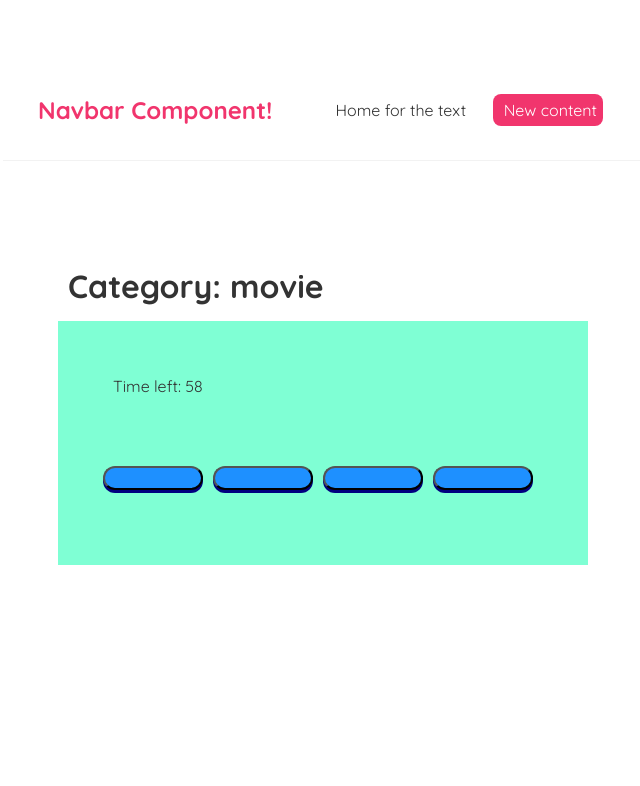
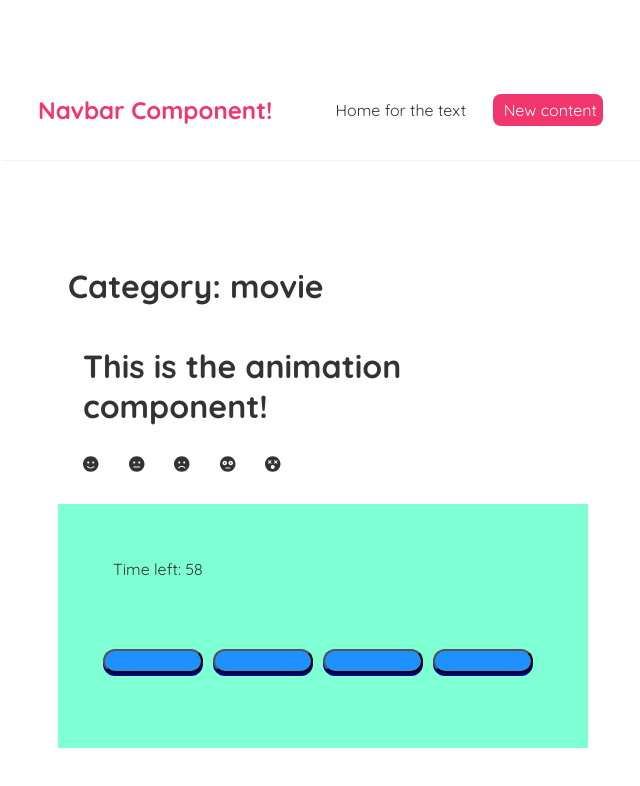
Before and after one commit to naoiri/Quiz-man, a React (Create React App) app in the folder frontend/: page /game in a window 1280 px wide. Both pictures are taken after a click on the button "Movie". Shown: the top 786 px of the page, without its empty margins (317-957 px from the left). Built offline with nearby package versions, Linux system fonts and the light colour scheme; no server answers; the HTML template or start-up script is replaced by a standard one.

Commit message:
Create simple face icons in animation component

```diff
--- a/frontend/package.json
+++ b/frontend/package.json
@@ -3,6 +3,8 @@
   "version": "0.1.0",
   "private": true,
   "dependencies": {
+    "@fortawesome/free-solid-svg-icons": "^5.15.4",
+    "@fortawesome/react-fontawesome": "^0.1.16",
     "@testing-library/jest-dom": "^5.15.0",
     "@testing-library/react": "^11.2.7",
     "@testing-library/user-event": "^12.8.3",
--- /dev/null
+++ b/frontend/src/Animation.js
@@ -0,0 +1,17 @@
+import React from "react";
+import { FontAwesomeIcon } from '@fortawesome/react-fontawesome';
+import { faSmile, faMeh, faFrown, faFlushed, faDizzy  } from '@fortawesome/free-solid-svg-icons';
+
+function Animation() {
+    return (
+        <div>
+           <h1>This is the animation component!</h1>
+            <FontAwesomeIcon icon={faSmile}/>
+            <FontAwesomeIcon icon={faMeh}/>
+            <FontAwesomeIcon icon={faFrown}/>
+            <FontAwesomeIcon icon={faFlushed}/>
+            <FontAwesomeIcon icon={faDizzy}/>
+        </div>
+    );
+}
+export default Animation;
--- a/frontend/src/Game.js
+++ b/frontend/src/Game.js
@@ -2,8 +2,8 @@ import './Test.css';
 import Axios from 'axios';
 import { useState } from "react";
 import React, { useEffect } from "react";
-import Timer from "./Timer"
-
+import Timer from "./Timer";
+import Animation from "./Animation";
 
 const Game = () => {
 
@@ -52,6 +52,7 @@ const Game = () => {
 
     return (
         <div>
+
             {chosenCategory==null ? (
                 <div >
                     <h1>Choose category</h1>
@@ -62,6 +63,7 @@ const Game = () => {
             ):(
                 <div>
                     <h1>Category: {chosenCategory}</h1>
+                    <Animation />
                     <div className="grid-container">
                         {scoreBoard ? (
                             <div className="scoreBoard">Your score: {score}</div>
```
Also changed, not shown: 1 other file (tests, documents, lock files or other folders).
